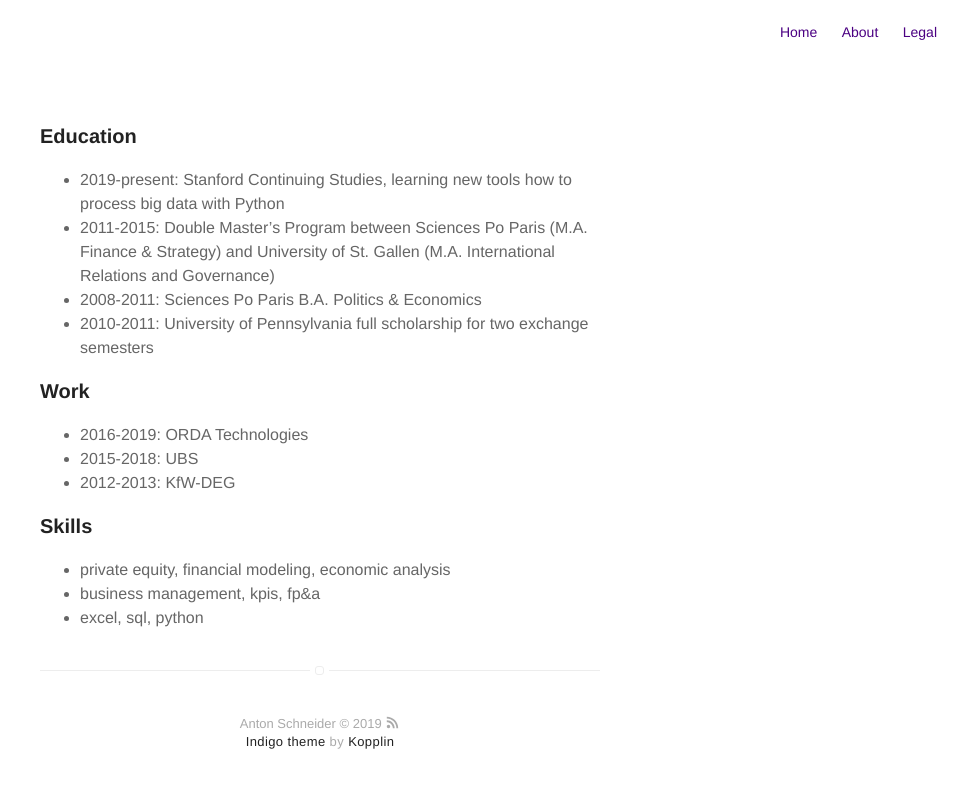
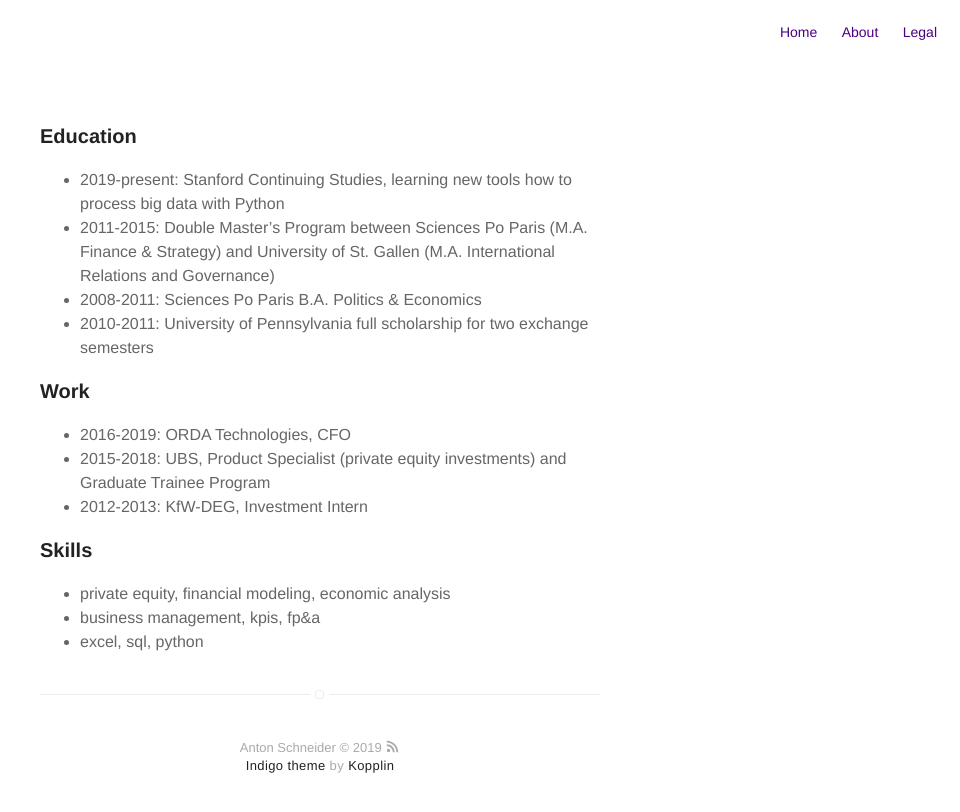
Before and after one commit to antonschneider90/antonschneider90.github.io, a Jekyll site: the page built from resume.md, in a window 1280 px wide. Shown: the top 812 px of the page, without its empty margins (320-1280 px from the left). Built offline with Jekyll 4.4.1, drawn with Linux system fonts in a browser that asks for light colours.

Commit message:
Update resume.md

```diff
--- a/resume.md
+++ b/resume.md
@@ -12,9 +12,9 @@ layout: page
 
 ### Work
 
-* 2016-2019: ORDA Technologies
-* 2015-2018: UBS
-* 2012-2013: KfW-DEG
+* 2016-2019: ORDA Technologies, CFO
+* 2015-2018: UBS, Product Specialist (private equity investments) and Graduate Trainee Program
+* 2012-2013: KfW-DEG, Investment Intern
 
 ### Skills
 
```
